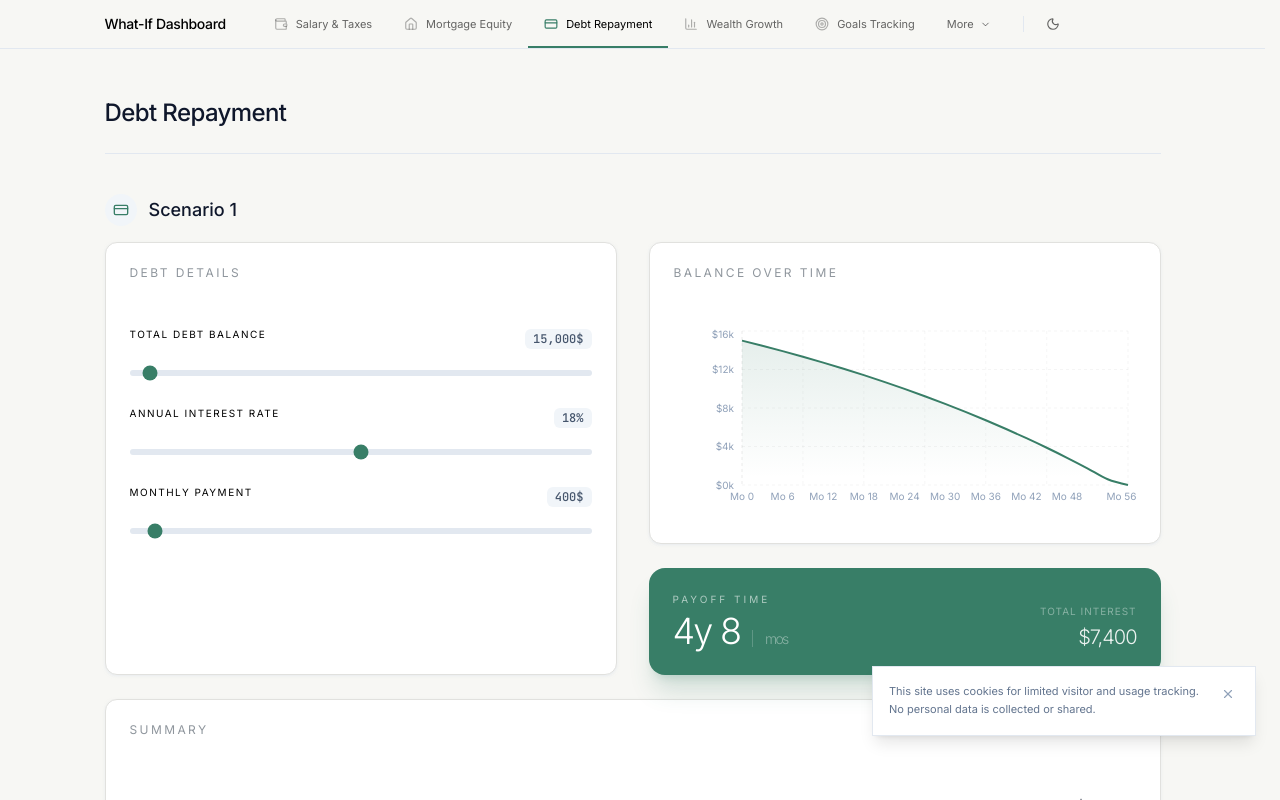
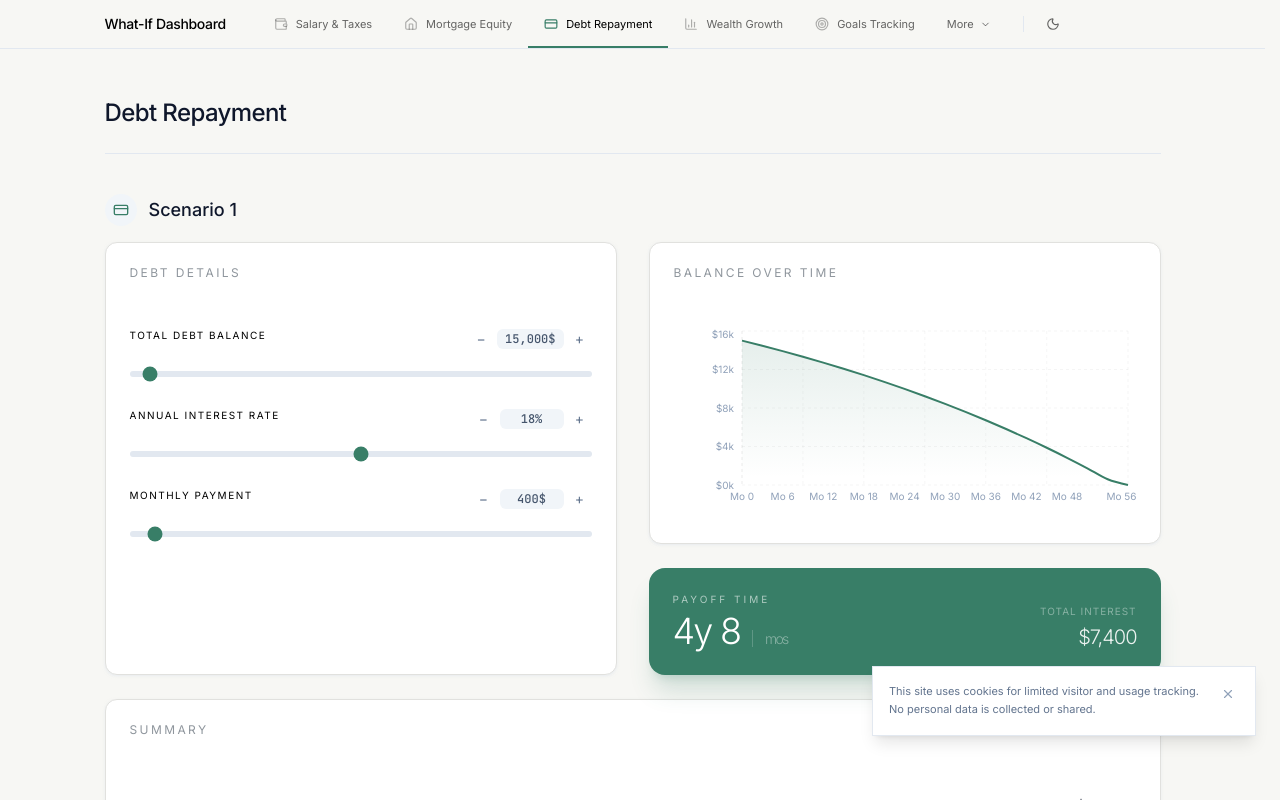
Before and after one commit to romayneeastmond/whatifdashboard-react-vite-framer-tailwind, a React (Vite) app: page /debt in a window 1280 px wide. Shown: the top 800 px of the page. Built offline with nearby package versions, Linux system fonts and the light colour scheme.

Commit message:
feat: Add precision to calculators.

```diff
--- a/src/components/ui/Controls.tsx
+++ b/src/components/ui/Controls.tsx
@@ -57,11 +57,37 @@ export const Slider = ({
 	step?: number;
 	onChange: (val: number) => void;
 	suffix?: string;
-}) => (
+}) => {
+	const decrement = () => onChange(Math.max(min, parseFloat((value - step).toFixed(10))));
+	const increment = () => onChange(Math.min(max, parseFloat((value + step).toFixed(10))));
+
+	return (
 		<div className="mb-6">
 			<div className="flex justify-between items-center mb-2">
 				<Label>{label}</Label>
-			<span className="text-xs font-mono font-medium text-slate-600 dark:text-slate-400 bg-slate-100 dark:bg-white/5 px-2 py-0.5 rounded-md">{value.toLocaleString()}{suffix}</span>
+				<div className="flex items-center gap-1">
+					<button
+						type="button"
+						onClick={decrement}
+						disabled={value <= min}
+						aria-label={`Decrease ${label}`}
+						className="w-6 h-6 flex items-center justify-center rounded text-slate-500 dark:text-white/40 hover:text-black dark:hover:text-white hover:bg-slate-100 dark:hover:bg-white/10 disabled:opacity-25 disabled:cursor-not-allowed transition-colors text-sm leading-none select-none"
+					>
+						−
+					</button>
+					<span className="text-xs font-mono font-medium text-slate-600 dark:text-slate-400 bg-slate-100 dark:bg-white/5 px-2 py-0.5 rounded-md min-w-[4rem] text-center">
+						{value.toLocaleString()}{suffix}
+					</span>
+					<button
+						type="button"
+						onClick={increment}
+						disabled={value >= max}
+						aria-label={`Increase ${label}`}
+						className="w-6 h-6 flex items-center justify-center rounded text-slate-500 dark:text-white/40 hover:text-black dark:hover:text-white hover:bg-slate-100 dark:hover:bg-white/10 disabled:opacity-25 disabled:cursor-not-allowed transition-colors text-sm leading-none select-none"
+					>
+						+
+					</button>
+				</div>
 			</div>
 			<input
 				type="range"
@@ -74,6 +100,7 @@ export const Slider = ({
 			/>
 		</div>
 	);
+};
 
 import { motion, AnimatePresence } from 'motion/react';
 import { X } from 'lucide-react';
```
Lines whose indentation alone changed are shown as unchanged.
